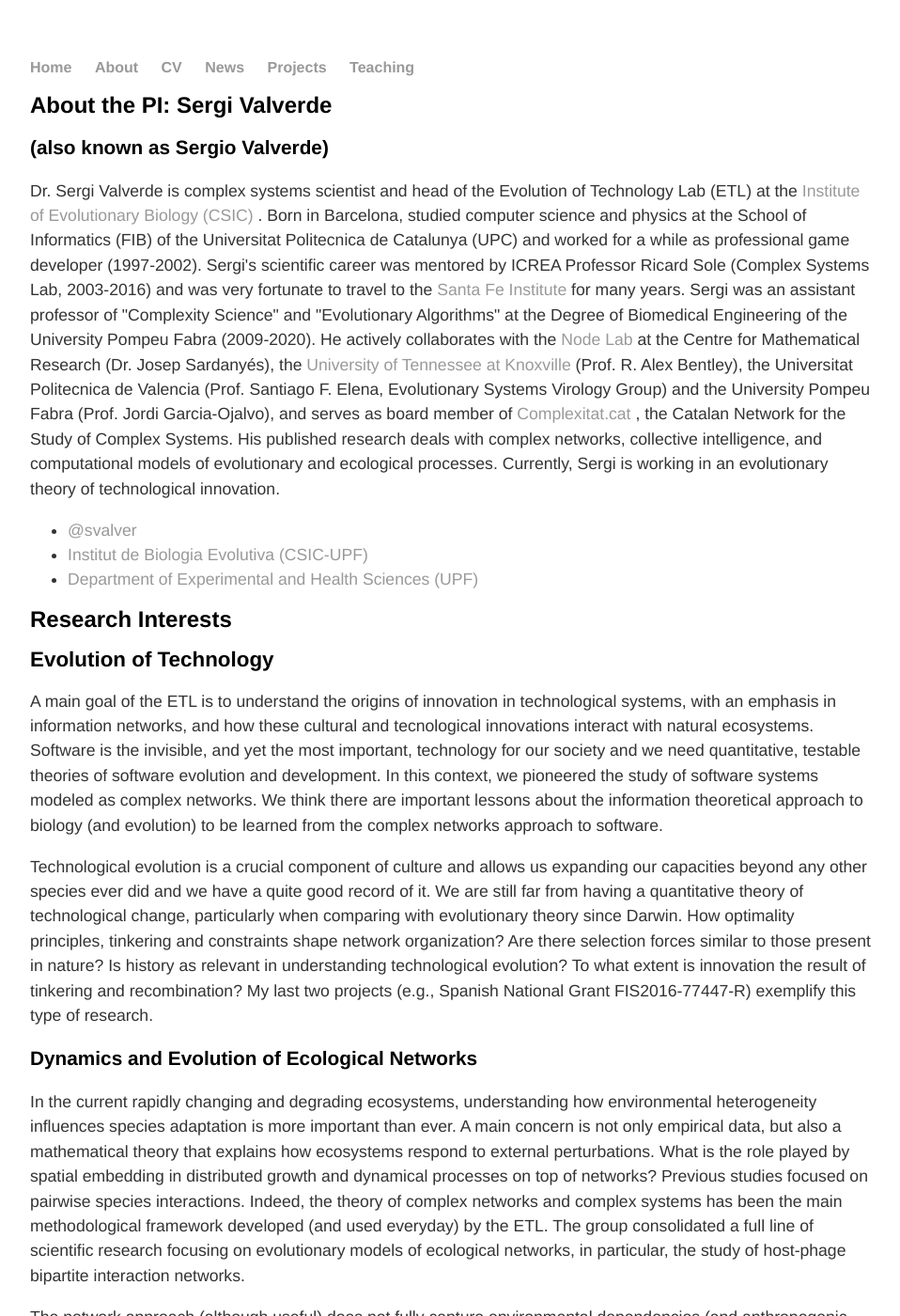
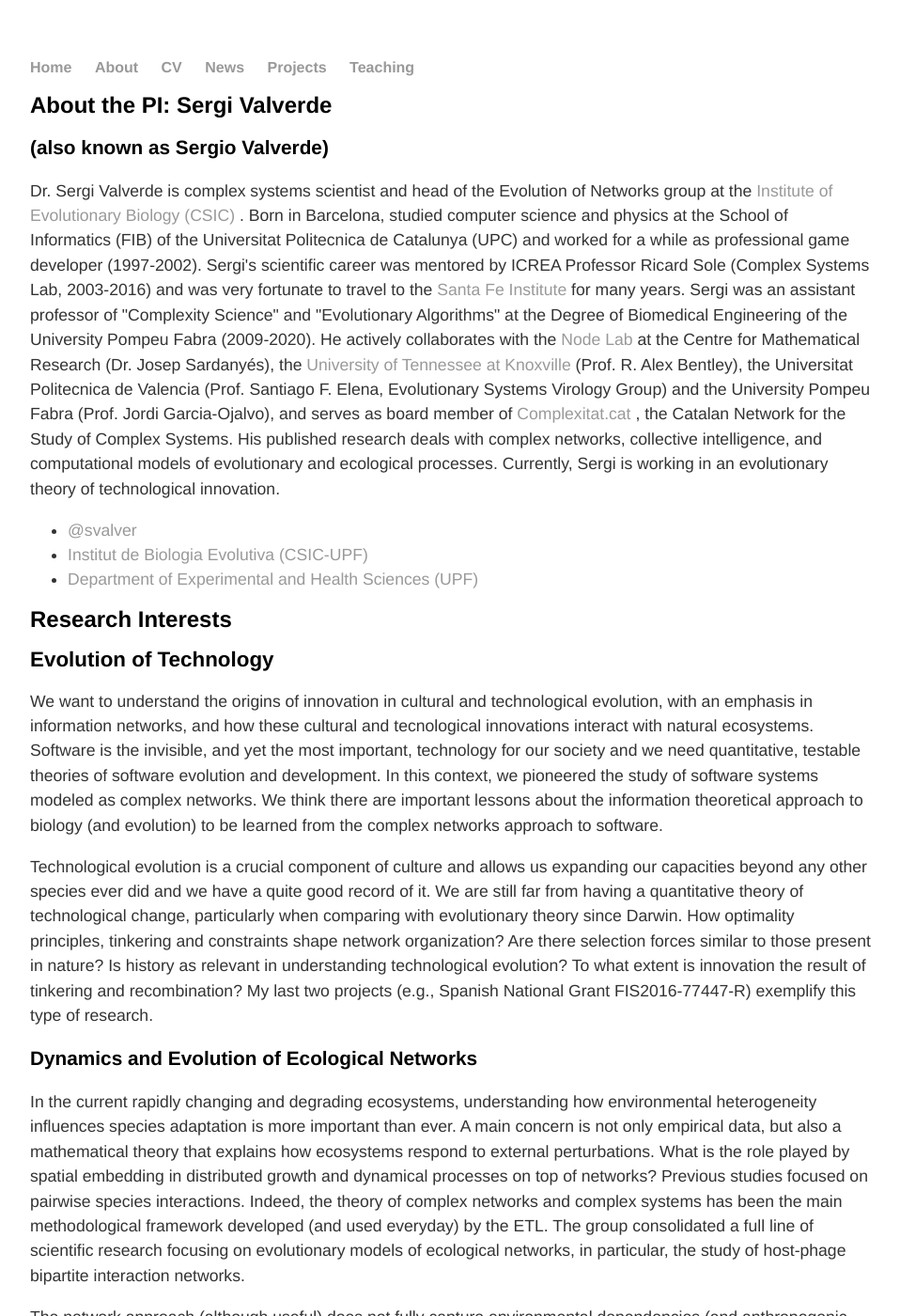
Before and after one commit to svalver/svalver.github.io, a Jekyll site: the page built from about/index.html, in a window 1280 px wide and 1400 px high. Shown: the whole window at 94% size, without its empty margins (160-1118 px from the left). Built offline with Jekyll 4.4.1, drawn with Linux system fonts in a browser that asks for light colours.

Commit message:
change lab name

```diff
--- a/about/index.html
+++ b/about/index.html
@@ -16,7 +16,7 @@ img {
 <h1>About the PI: Sergi Valverde</h1>
 <h3>(also known as Sergio Valverde)</h3>
 <p>
-    Dr. Sergi Valverde is complex systems scientist and head of the Evolution of Technology Lab (ETL) at the <a href="https://www.ibe.upf-csic.es/valverde"> Institute of Evolutionary Biology (CSIC) </a>. Born in Barcelona, studied computer science and physics at the School of Informatics (FIB) of the Universitat Politecnica de Catalunya (UPC) and worked for a while as professional game developer (1997-2002). Sergi's scientific career was mentored by ICREA Professor Ricard Sole (Complex Systems Lab, 2003-2016) and was very fortunate to travel to the <a href="https://www.santafe.edu"> Santa Fe Institute </a> for many years. Sergi was an assistant professor of "Complexity Science" and "Evolutionary Algorithms" at the Degree of Biomedical Engineering of the University Pompeu Fabra (2009-2020).
+    Dr. Sergi Valverde is complex systems scientist and head of the Evolution of Networks group at the <a href="https://www.ibe.upf-csic.es/valverde"> Institute of Evolutionary Biology (CSIC) </a>. Born in Barcelona, studied computer science and physics at the School of Informatics (FIB) of the Universitat Politecnica de Catalunya (UPC) and worked for a while as professional game developer (1997-2002). Sergi's scientific career was mentored by ICREA Professor Ricard Sole (Complex Systems Lab, 2003-2016) and was very fortunate to travel to the <a href="https://www.santafe.edu"> Santa Fe Institute </a> for many years. Sergi was an assistant professor of "Complexity Science" and "Evolutionary Algorithms" at the Degree of Biomedical Engineering of the University Pompeu Fabra (2009-2020).
     He actively collaborates with the <a href ="https://sites.google.com/site/nonlineardynamicsevolutionlab">Node Lab </a> at the Centre for Mathematical Research (Dr. Josep Sardanyés), the <a href="https://anthropology.utk.edu/people/alex-bentley/"> University of Tennessee at Knoxville</a> (Prof. R. Alex Bentley), the Universitat Politecnica de Valencia  (Prof. Santiago F. Elena, Evolutionary Systems Virology Group) and the University Pompeu Fabra (Prof. Jordi Garcia-Ojalvo), and serves as board member of <a href="http://complexitat.cat/people"> Complexitat.cat </a>, the Catalan Network for the Study of Complex Systems. His published research deals with complex networks, collective intelligence, and computational models of evolutionary and ecological processes. Currently, Sergi is working in an evolutionary theory of technological innovation.
 </p>
 <ul class="contacts">
@@ -29,7 +29,7 @@ img {
 
 <h2>Evolution of Technology</h2>
 <p>
-A main goal of the ETL is to understand the origins of innovation in technological systems, with an emphasis in information networks, and how these cultural and tecnological innovations interact with natural ecosystems. Software is the invisible, and yet the most important, technology for our society and we need quantitative, testable theories of software  evolution and development. In this context, we pioneered the study of software systems modeled as complex networks. We think there are important lessons about the information theoretical approach to biology (and evolution) to be learned from the complex networks approach to software.
+We want to understand the origins of innovation in cultural and technological evolution, with an emphasis in information networks, and how these cultural and tecnological innovations interact with natural ecosystems. Software is the invisible, and yet the most important, technology for our society and we need quantitative, testable theories of software  evolution and development. In this context, we pioneered the study of software systems modeled as complex networks. We think there are important lessons about the information theoretical approach to biology (and evolution) to be learned from the complex networks approach to software.
 </p>
 
 <p>
```
Also changed, not shown: 1 other file.
